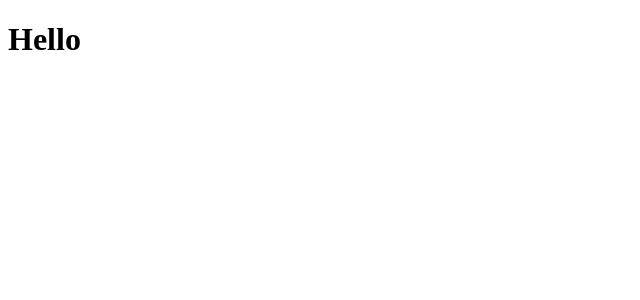
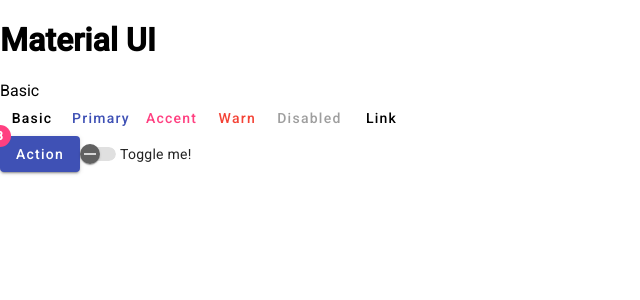
Before and after one commit to jg-empiric/Angular_Learn, an Angular app: page / in a window 1280 px wide. Shown: the top 300 px of the page, without its empty margins (0-640 px from the left). Built offline with nearby package versions, Linux system fonts and the light colour scheme.

Commit message:
material ui integratin

```diff
--- a/angular.json
+++ b/angular.json
@@ -25,6 +25,7 @@
               "src/assets"
             ],
             "styles": [
+              "@angular/material/prebuilt-themes/indigo-pink.css",
               "src/styles.css"
             ],
             "scripts": []
@@ -87,6 +88,7 @@
               "src/assets"
             ],
             "styles": [
+              "@angular/material/prebuilt-themes/indigo-pink.css",
               "src/styles.css"
             ],
             "scripts": []
@@ -94,5 +96,8 @@
         }
       }
     }
+  },
+  "cli": {
+    "analytics": "2689fa6d-38b4-40b1-a712-ff2d16d88807"
   }
 }
--- a/package.json
+++ b/package.json
@@ -11,10 +11,12 @@
   "private": true,
   "dependencies": {
     "@angular/animations": "^15.0.0",
+    "@angular/cdk": "^15.0.1",
     "@angular/common": "^15.0.0",
     "@angular/compiler": "^15.0.0",
     "@angular/core": "^15.0.0",
     "@angular/forms": "^15.0.0",
+    "@angular/material": "^15.0.1",
     "@angular/platform-browser": "^15.0.0",
     "@angular/platform-browser-dynamic": "^15.0.0",
     "@angular/router": "^15.0.0",
@@ -26,6 +28,7 @@
     "@angular-devkit/build-angular": "^15.0.1",
     "@angular/cli": "~15.0.1",
     "@angular/compiler-cli": "^15.0.0",
+    "@angular/localize": "^15.0.1",
     "@types/jasmine": "~4.3.0",
     "jasmine-core": "~4.5.0",
     "karma": "~6.4.0",
--- a/src/app/app.component.html
+++ b/src/app/app.component.html
@@ -1 +1,18 @@
-<h1>Hello</h1>
+<h1>Material UI</h1>
+
+<section>
+  <div class="example-label">Basic</div>
+  <div class="example-button-row">
+    <button mat-button>Basic</button>
+    <button mat-button color="primary">Primary</button>
+    <button mat-button color="accent">Accent</button>
+    <button mat-button color="warn">Warn</button>
+    <button mat-button disabled>Disabled</button>
+    <a mat-button href="https://www.google.com/" target="_blank">Link</a>
+  </div>
+</section>
+<button mat-raised-button color="primary"
+    matBadge="8" matBadgePosition="before" matBadgeColor="accent">
+  Action
+</button>
+<mat-slide-toggle>Toggle me!</mat-slide-toggle>
--- a/src/index.html
+++ b/src/index.html
@@ -6,6 +6,9 @@
   <base href="/">
   <meta name="viewport" content="width=device-width, initial-scale=1">
   <link rel="icon" type="image/x-icon" href="favicon.ico">
+  <link rel="preconnect" href="https://fonts.gstatic.com">
+  <link href="https://fonts.googleapis.com/css2?family=Roboto:wght@300;400;500&display=swap" rel="stylesheet">
+  <link href="https://fonts.googleapis.com/icon?family=Material+Icons" rel="stylesheet">
 </head>
 <body>
   <app-root></app-root>
--- a/src/styles.css
+++ b/src/styles.css
@@ -1 +1,4 @@
 /* You can add global styles to this file, and also import other style files */
+
+html, body { height: 100%; }
+body { margin: 0; font-family: Roboto, "Helvetica Neue", sans-serif; }
--- a/tsconfig.app.json
+++ b/tsconfig.app.json
@@ -3,7 +3,9 @@
   "extends": "./tsconfig.json",
   "compilerOptions": {
     "outDir": "./out-tsc/app",
-    "types": []
+    "types": [
+      "@angular/localize"
+    ]
   },
   "files": [
     "src/main.ts"
--- a/tsconfig.json
+++ b/tsconfig.json
@@ -19,6 +19,9 @@
     "target": "ES2022",
     "module": "ES2022",
     "useDefineForClassFields": false,
+    "types": [
+      "@angular/localize"
+    ],
     "lib": [
       "ES2022",
       "dom"
```
Also changed, not shown: src/app/app.module.ts (+9 -1 lines), 2 other files (tests, documents, lock files or other folders).
